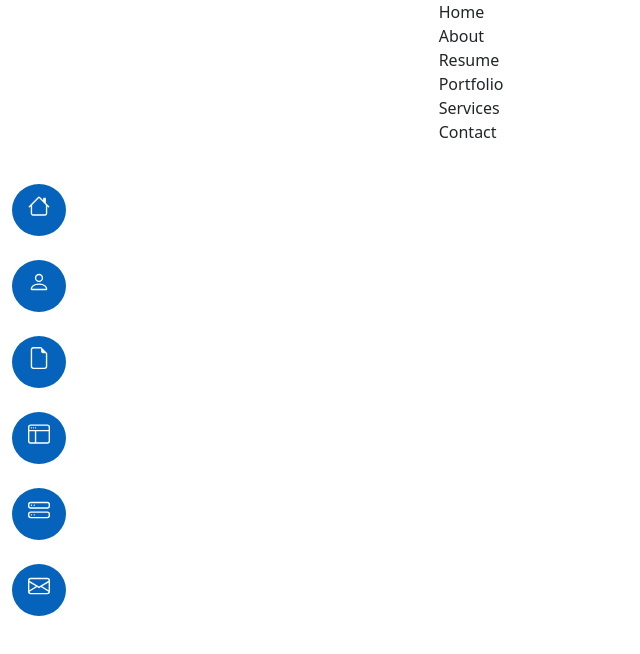
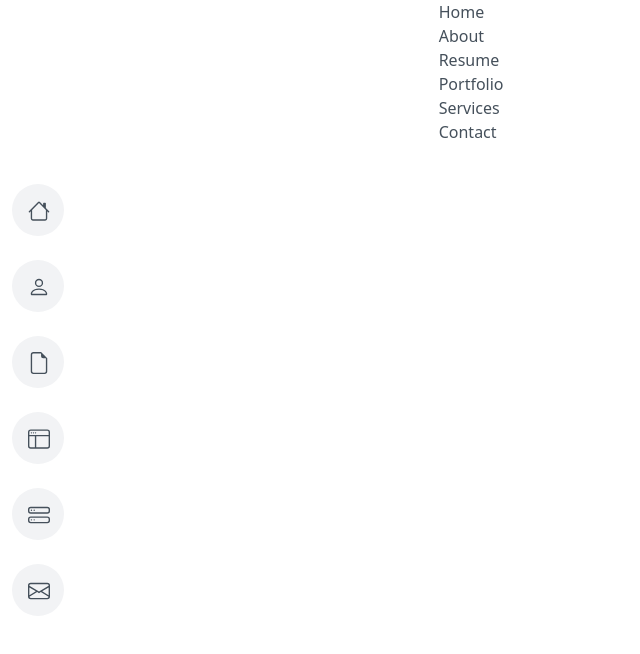
Before and after one commit to maryammoshtoofar/maryammoshtoofar.github.io, a React (Create React App) app: page / in a window 1280 px wide. Shown: the top 654 px of the page, without its empty margins (0-640 px from the left). Built offline with nearby package versions, Linux system fonts and the light colour scheme.

Commit message:
complete navBar

```diff
--- a/src/assets/styles/custom.scss
+++ b/src/assets/styles/custom.scss
@@ -1,7 +1,10 @@
 @import "../../../node_modules/bootstrap/scss/bootstrap.scss";
 
 // Variables
-$prime: #0563bb;
+$prime-color: #0563bb;
+$faded-bg: #f2f3f5;
+$text-color: #45505b;
+$white: #fff;
 
 // Universal Box Sizing
 html {
@@ -10,10 +13,11 @@ html {
 *,
 *:before,
 *:after {
-  box-sizing: inherit;
+  box-sizing: border-box;
 }
 
 body {
+  color: $text-color;
   height: 100vh;
 
   #root,
@@ -30,23 +34,29 @@ body {
 .nav-bar {
   display: flex;
   flex-direction: column;
-  // border: 1px solid black;
   align-items: flex-start;
   gap: 1.5rem;
 }
+.nav-link {
+  color: $text-color;
+  display: flex;
+  align-items: center;
+  background-color: $faded-bg;
+  border-radius: 60px;
+  gap: 1rem;
+  height: 3.25rem;
+  overflow: hidden;
+  width: auto;
+  max-width: 3.25rem;
+  transition: max-width 0.3s;
 
-.nav-link {
-  background-color: $prime;
-  border-radius: 50%;
-  height: 3.25rem;
-  span {
-    display: none;
-  }
-  svg {
-    color: white;
+  .nav-text {
+    padding-right: 15px;
+    white-space: nowrap;
   }
   &:hover {
-    border-radius: 50px;
-    background-color: red;
+    max-width: 7.5rem;
+    background-color: $prime-color;
+    color: $white;
   }
 }
--- a/src/components/nav/navBar.js
+++ b/src/components/nav/navBar.js
@@ -12,28 +12,40 @@ const NavBar = () => {
   return (
     <Nav defaultActiveKey="/home" className="nav-bar">
       <Nav.Link href="/home">
+        <span className="nav-icon">
           <House size={iconSize} />
-        <span>Home</span>
+        </span>
+        <span className="nav-text">Home</span>
       </Nav.Link>
-      <Nav.Link eventKey="link-1">
+      <Nav.Link>
+        <span className="nav-icon">
           <Person size={iconSize} />
-        <span>About</span>
+        </span>
+        <span className="nav-text">About</span>
       </Nav.Link>
-      <Nav.Link eventKey="link-2">
+      <Nav.Link>
+        <span className="nav-icon">
           <FileEarmark size={iconSize} />
-        <span>Resume</span>
+        </span>
+        <span className="nav-text">Resume</span>
       </Nav.Link>
-      <Nav.Link eventKey="disabled">
+      <Nav.Link>
+        <span className="nav-icon">
           <WindowSidebar size={iconSize} />
-        <span>Portfolio</span>
+        </span>
+        <span className="nav-text">Portfolio</span>
       </Nav.Link>
-      <Nav.Link eventKey="disabled">
+      <Nav.Link>
+        <span className="nav-icon">
           <HddStack size={iconSize} />
-        <span>Services</span>
+        </span>
+        <span className="nav-text">Services</span>
       </Nav.Link>
-      <Nav.Link eventKey="disabled">
+      <Nav.Link>
+        <span className="nav-icon">
           <Envelope size={iconSize} />
-        <span>Contact</span>
+        </span>
+        <span className="nav-text">Contact</span>
       </Nav.Link>
     </Nav>
   );
--- a/src/index.js
+++ b/src/index.js
@@ -1,7 +1,6 @@
 import React from "react";
 import ReactDOM from "react-dom/client";
 import App from "./App";
-import "bootstrap/dist/css/bootstrap.min.css";
 
 const root = ReactDOM.createRoot(document.getElementById("root"));
 root.render(<App />);
--- a/src/layout/layout.js
+++ b/src/layout/layout.js
@@ -1,11 +1,7 @@
 import { Container, Row, Col } from "react-bootstrap";
 import NavBar from "components/nav/navBar";
-import Home from "sections/home/home";
-import About from "sections/about/about";
-import Resume from "sections/resume/resume";
-import Portfolio from "sections/portfolio/portfolio";
-import Solutions from "sections/solutions/solutions";
-import Contact from "sections/contact/contact";
+import Main from "./main/main";
+
 const Layout = () => {
   return (
     <Container fluid>
@@ -14,12 +10,7 @@ const Layout = () => {
           <NavBar />
         </Col>
         <Col xs={8}>
-          <Home />
-          <About />
-          <Resume />
-          <Portfolio />
-          <Solutions />
-          <Contact />
+          <Main />
         </Col>
       </Row>
     </Container>
--- /dev/null
+++ b/src/layout/main/main.js
@@ -0,0 +1,21 @@
+import Home from "sections/home/home";
+import About from "sections/about/about";
+import Resume from "sections/resume/resume";
+import Portfolio from "sections/portfolio/portfolio";
+import Solutions from "sections/solutions/solutions";
+import Contact from "sections/contact/contact";
+
+const Main = () => {
+  return (
+    <>
+      <Home />
+      <About />
+      <Resume />
+      <Portfolio />
+      <Solutions />
+      <Contact />
+    </>
+  );
+};
+
+export default Main;
```
Also changed, not shown: src/assets/styles/custom.css, 2 other files (tests, documents, lock files or other folders). Lines whose indentation alone changed are shown as unchanged.
